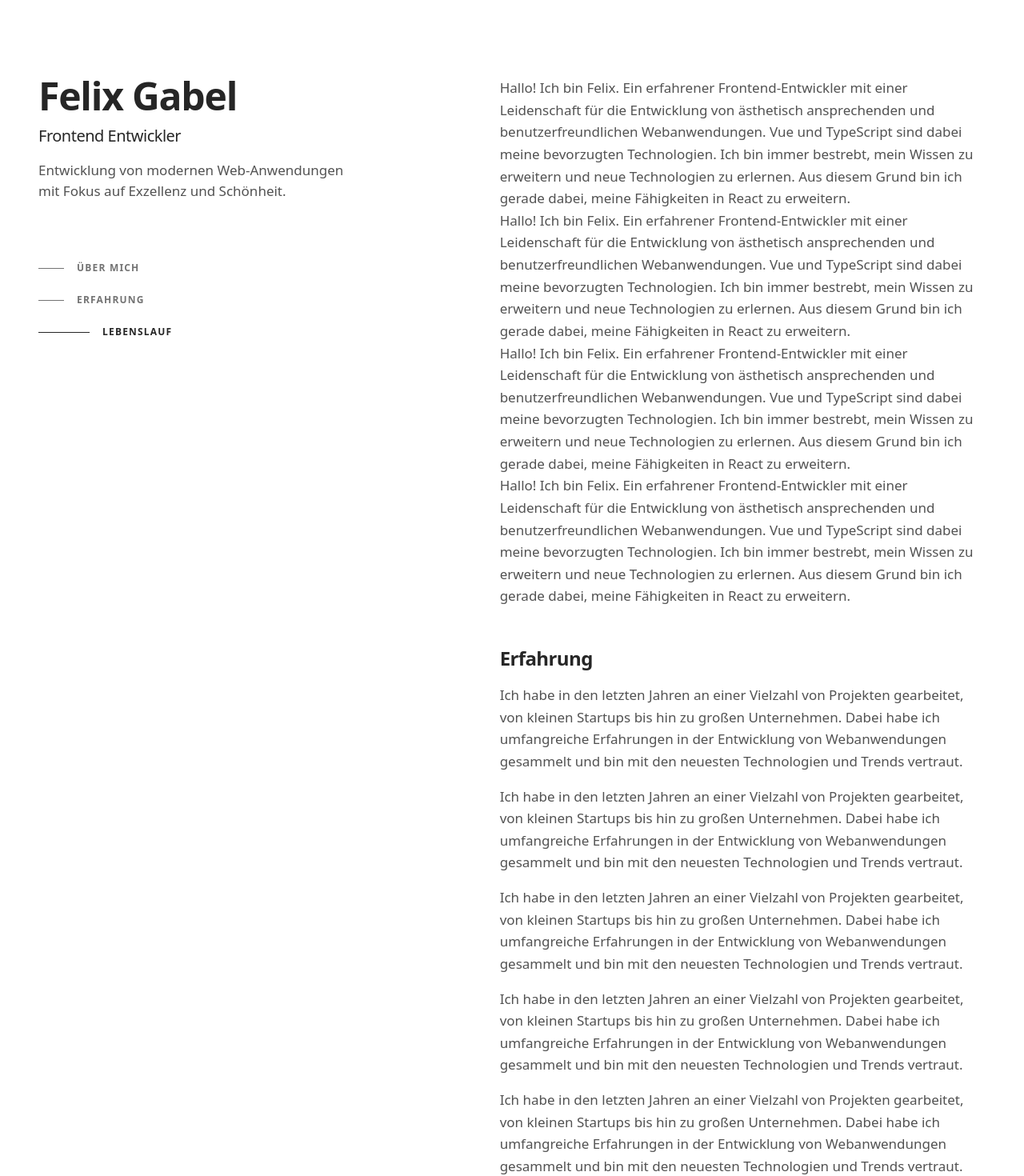
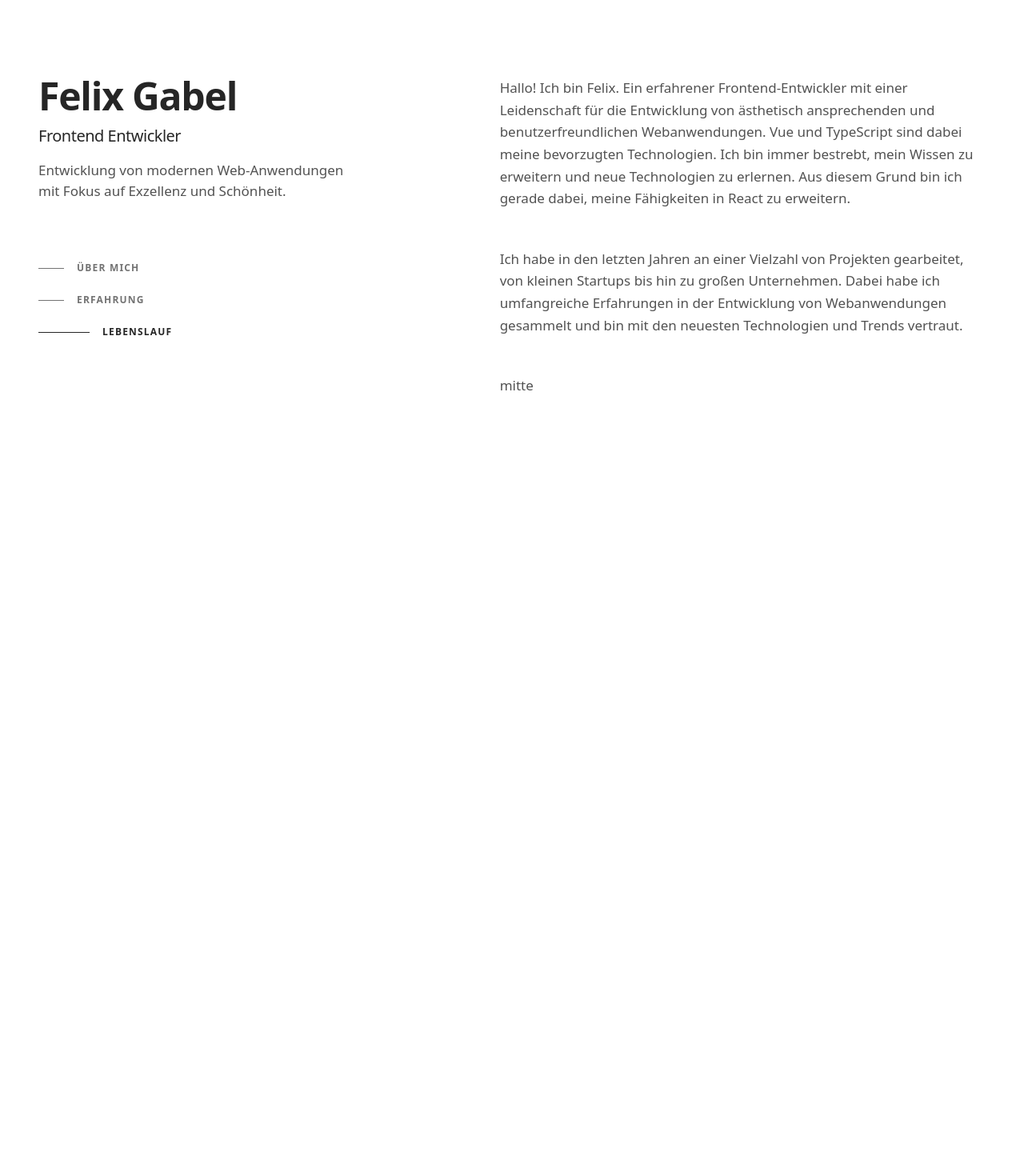
Before and after one commit to felixgabel/portfolio, a Vue app: page /#lebenslauf in a window 1280 px wide. Shown: the top 1470 px of the page at 80% size. After the commit the page ends 800 px from the top, so only its background shows below. Built offline with nearby package versions, Linux system fonts and the light colour scheme; some icons are missing; a web font is replaced by a local one.

Commit message:
feature: add ExternalLink component for improved link handling in MainBody

```diff
--- /dev/null
+++ b/src/components/ExternalLink.vue
@@ -0,0 +1,19 @@
+<script setup lang="ts">
+const props = defineProps<{
+  href: string
+  ariaLabel?: string
+  title?: string
+}>()
+</script>
+
+<template>
+  <a
+    :href="props.href"
+    target="_blank"
+    rel="noreferrer noopener"
+    :aria-label="`${props.ariaLabel} (öffnet in neuem Tab)`"
+    :title="props.title"
+  >
+    <slot></slot>
+  </a>
+</template>
--- a/src/components/MainBody.vue
+++ b/src/components/MainBody.vue
@@ -1,6 +1,7 @@
 <script setup lang="ts">
 import { computed, defineAsyncComponent, useTemplateRef } from 'vue'
 import { breakpointsTailwind, useBreakpoints } from '@vueuse/core'
+import ExternalLink from './ExternalLink.vue'
 
 // Only load the component when it is actually rendered.
 const SectionHashSyncForProgrammaticScroll = defineAsyncComponent(
@@ -28,61 +29,16 @@ const allSectionElements = computed<HTMLElement[]>(() =>
       <p>
         Hallo! Ich bin Felix. Ein erfahrener Frontend-Entwickler mit einer Leidenschaft für die
         Entwicklung von ästhetisch ansprechenden und benutzerfreundlichen Webanwendungen.
-        <a>Vue</a> und <a>TypeScript</a> sind dabei meine bevorzugten Technologien. Ich bin immer
-        bestrebt, mein Wissen zu erweitern und neue Technologien zu erlernen. Aus diesem Grund bin
-        ich gerade dabei, meine Fähigkeiten in <a>React</a> zu erweitern.
-      </p>
-      <p>
-        Hallo! Ich bin Felix. Ein erfahrener Frontend-Entwickler mit einer Leidenschaft für die
-        Entwicklung von ästhetisch ansprechenden und benutzerfreundlichen Webanwendungen.
-        <a>Vue</a> und <a>TypeScript</a> sind dabei meine bevorzugten Technologien. Ich bin immer
-        bestrebt, mein Wissen zu erweitern und neue Technologien zu erlernen. Aus diesem Grund bin
-        ich gerade dabei, meine Fähigkeiten in <a>React</a> zu erweitern.
-      </p>
-      <p>
-        Hallo! Ich bin Felix. Ein erfahrener Frontend-Entwickler mit einer Leidenschaft für die
-        Entwicklung von ästhetisch ansprechenden und benutzerfreundlichen Webanwendungen.
-        <a>Vue</a> und <a>TypeScript</a> sind dabei meine bevorzugten Technologien. Ich bin immer
-        bestrebt, mein Wissen zu erweitern und neue Technologien zu erlernen. Aus diesem Grund bin
-        ich gerade dabei, meine Fähigkeiten in <a>React</a> zu erweitern.
-      </p>
-      <p>
-        Hallo! Ich bin Felix. Ein erfahrener Frontend-Entwickler mit einer Leidenschaft für die
-        Entwicklung von ästhetisch ansprechenden und benutzerfreundlichen Webanwendungen.
-        <a>Vue</a> und <a>TypeScript</a> sind dabei meine bevorzugten Technologien. Ich bin immer
-        bestrebt, mein Wissen zu erweitern und neue Technologien zu erlernen. Aus diesem Grund bin
-        ich gerade dabei, meine Fähigkeiten in <a>React</a> zu erweitern.
+        <ExternalLink href="https://vuejs.org/">Vue</ExternalLink>
+        und
+        <ExternalLink href="https://www.typescriptlang.org/">TypeScript</ExternalLink>
+        sind dabei meine bevorzugten Technologien. Ich bin immer bestrebt, mein Wissen zu erweitern
+        und neue Technologien zu erlernen. Aus diesem Grund bin ich gerade dabei, meine Fähigkeiten
+        in <ExternalLink href="https://reactjs.org/">React</ExternalLink> zu erweitern.
       </p>
     </section>
 
     <section id="erfahrung" ref="erfahrungSection" class="mt-12 scroll-mt-24">
-      <h3 class="text-2xl font-bold tracking-tight text-neutral-800 dark:text-neutral-200">
-        Erfahrung
-      </h3>
-      <p class="mt-4">
-        Ich habe in den letzten Jahren an einer Vielzahl von Projekten gearbeitet, von kleinen
-        Startups bis hin zu großen Unternehmen. Dabei habe ich umfangreiche Erfahrungen in der
-        Entwicklung von Webanwendungen gesammelt und bin mit den neuesten Technologien und Trends
-        vertraut.
-      </p>
-      <p class="mt-4">
-        Ich habe in den letzten Jahren an einer Vielzahl von Projekten gearbeitet, von kleinen
-        Startups bis hin zu großen Unternehmen. Dabei habe ich umfangreiche Erfahrungen in der
-        Entwicklung von Webanwendungen gesammelt und bin mit den neuesten Technologien und Trends
-        vertraut.
-      </p>
-      <p class="mt-4">
-        Ich habe in den letzten Jahren an einer Vielzahl von Projekten gearbeitet, von kleinen
-        Startups bis hin zu großen Unternehmen. Dabei habe ich umfangreiche Erfahrungen in der
-        Entwicklung von Webanwendungen gesammelt und bin mit den neuesten Technologien und Trends
-        vertraut.
-      </p>
-      <p class="mt-4">
-        Ich habe in den letzten Jahren an einer Vielzahl von Projekten gearbeitet, von kleinen
-        Startups bis hin zu großen Unternehmen. Dabei habe ich umfangreiche Erfahrungen in der
-        Entwicklung von Webanwendungen gesammelt und bin mit den neuesten Technologien und Trends
-        vertraut.
-      </p>
       <p class="mt-4">
         Ich habe in den letzten Jahren an einer Vielzahl von Projekten gearbeitet, von kleinen
         Startups bis hin zu großen Unternehmen. Dabei habe ich umfangreiche Erfahrungen in der
```
